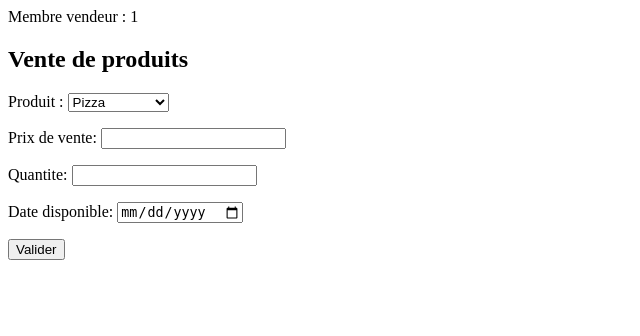
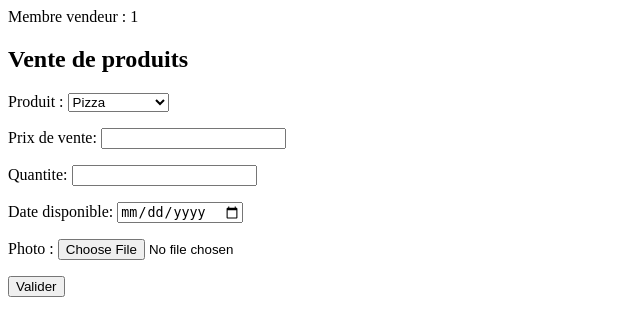
Before and after one commit to Riantsoa07/Dossier-examen, a PHP site: page /vendre.php?id_membre=1 in a window 1280 px wide. Shown: the top 336 px of the page, without its empty margins (0-640 px from the left). Run offline with PHP 8.4, Linux system fonts and the light colour scheme; data comes from the database, SQL or seed files in the repository.

Commit message:
Update vendre.php

```diff
--- a/vendre.php
+++ b/vendre.php
@@ -13,7 +13,7 @@ $liste = getListeProduits()
 </head>
 <body>
     <h2>Vente de produits </h2>
-    <form action="traitement_vendre.php" method="post">
+    <form action="traitement_vendre.php" method="post" enctype="multipart/form-data">
         <input type="hidden" name="id_membre" value="<?php echo $id_membre; ?>">
 
        <p> Produit : <select name="id_produit">
@@ -26,6 +26,10 @@ $liste = getListeProduits()
         <p>Prix de vente: <input type="number" name="prix_vente"></p>
         <p>Quantite: <input type="number" name="quantite_dispo"></p>
         <p>Date disponible: <input type="date" name="date_dispo"></p>
+        <p>
+        Photo :
+        <input type="file" name="photo">
+        </p>
         <input type="submit" value="Valider">
     </form>
 </body>
```
